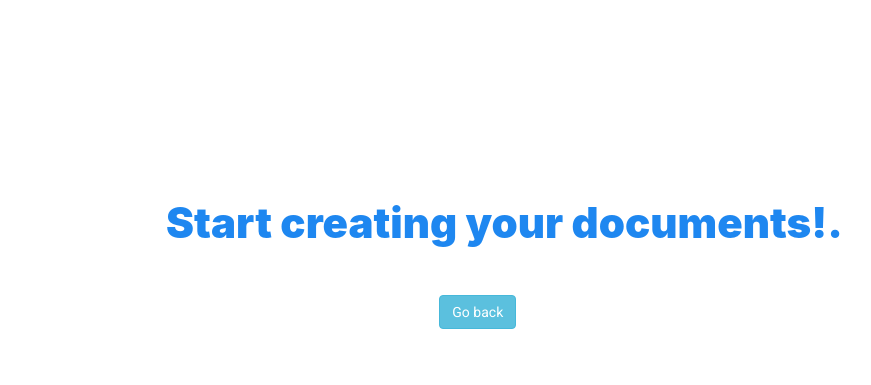
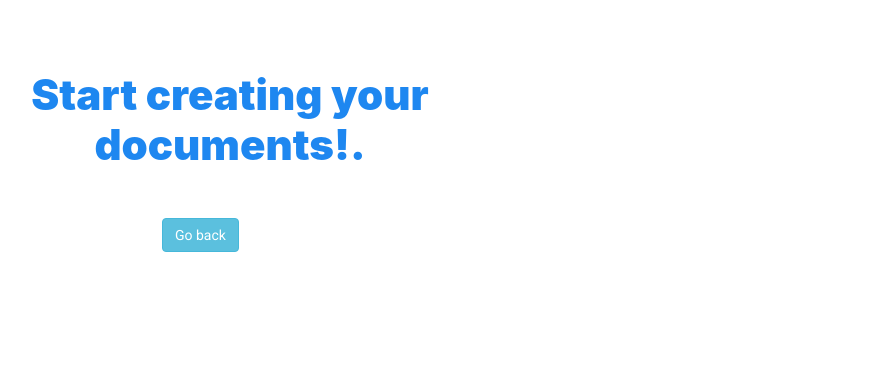
Before and after one commit to Prescrypto/WPCI, a Flask app: template templates/view_docs.html in a window 1280 px wide. Shown: the part 87-472 px from the top of the page, without its empty margins (104-975 px from the left). Run offline with Flask 3, Linux system fonts and the light colour scheme; the template is opened without the code that fills it, so the values that code supplies are empty; parts of the project's set-up code (start-up, migrations or seed data) failed here and were passed over; some libraries are stand-ins or nearby versions.

Commit message:
fixed cols on view docs

```diff
--- a/templates/view_docs.html
+++ b/templates/view_docs.html
@@ -3,8 +3,9 @@
 <section >
 
     <div style="padding-top: 20px;">
-      <div id="login-card" style="padding-top:2em;" class="col-lg-8 col-md-8 col-sm-12" >
-
+     <div class="row remove-padding" >
+      <div id="login-card" class="col-lg-6 col-md-12 col-sm-12" style="margin: 0 !important;">
+        <div class="login-form">
 
           <form action="{{ url_for('view_docs') }}" method="post" style="padding-left:2em;">
 
@@ -64,10 +65,11 @@
             {% endif %}
 
           </form>
+        </div>
             <button style="margin-left:40%" onClick="history.go(-1)" class="btn btn-info" value="back">Go back</button>
 
 
-
+      </div>
       </div>
   </div>
 </section>
```
